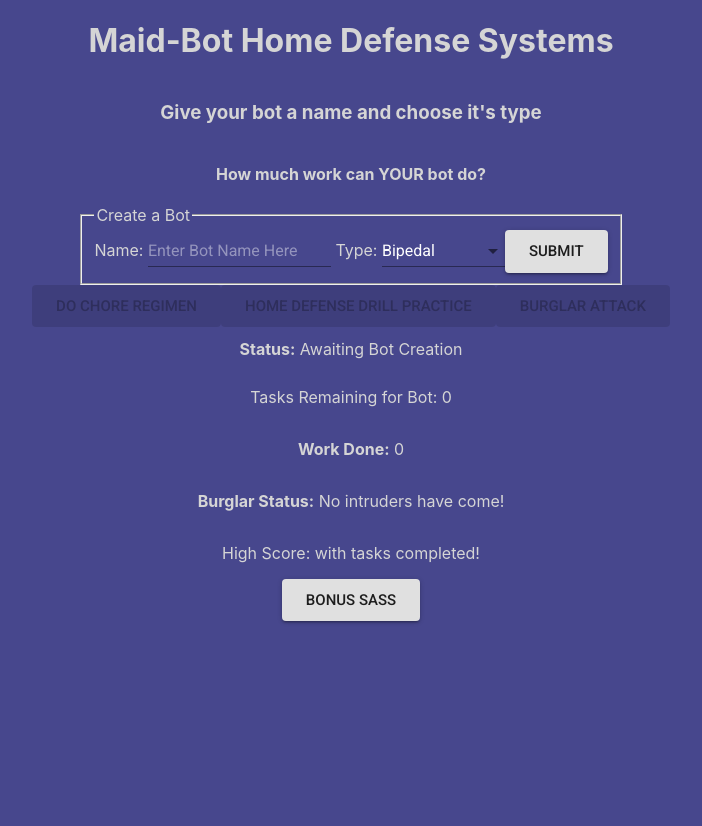
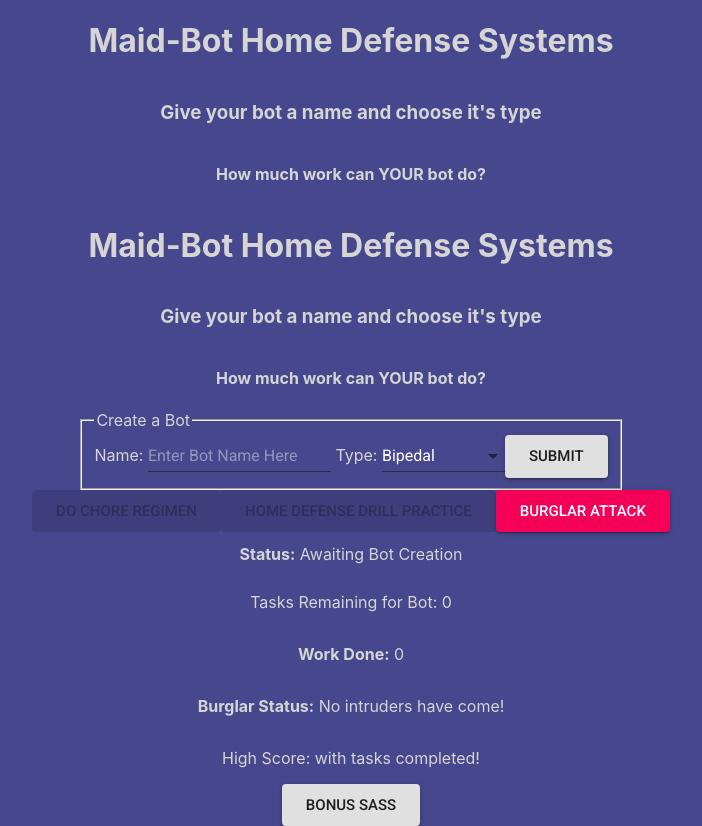
Before and after one commit to dashinja/maid-bot, a React (Create React App) app in the folder client/: page / in a window 1280 px wide. Shown: the whole page, without its empty margins (289-991 px from the left). Before the commit the page ends 800 px from the top, so only its background shows below. Built offline with nearby package versions, Linux system fonts and the light colour scheme; no server answers.

Commit message:
Excise App.js info to make a CreateForm && Button Panel

```diff
--- a/client/src/App.js
+++ b/client/src/App.js
@@ -1,20 +1,19 @@
 import React, { Component } from 'react'
 import './App.css'
-import ActionButton from './Components/ActionButton'
+// import ActionButton from './Components/ActionButton'
 import axios from 'axios'
 import { Destroyer } from './bots'
 import { Task, Pattern } from './patterns'
-import Banner from './Components/Banner'
-import ScoreBanner from './Components/ScoreBanner'
 import Grid from '@material-ui/core/Grid'
-import Input from '@material-ui/core/Input'
-import Select from '@material-ui/core/Select'
-import Button from '@material-ui/core/Button'
-import TaskBanner from './Components/TaskBanner'
+// import Input from '@material-ui/core/Input'
+// import Select from '@material-ui/core/Select'
+// import Button from '@material-ui/core/Button'
 import Burglar from './burglar'
 import { choreSequence, createValidation, speak, defenseVoice } from './helpers'
 import { CONSTANTS } from './constants'
 import InfoPanel from './Components/InfoPanel'
+import ButtonPanel from './Components/ButtonPanel'
+import CreateForm from './Components/CreateForm'
 
 let createdBots = []
 
@@ -437,85 +436,30 @@ class App extends Component {
           <h4>How much work can YOUR bot do?</h4>
         </Grid>
 
-        <Grid container justify="center">
-          <form onSubmit={this.createBot}>
-            <fieldset>
-              <legend>Create a Bot</legend>
-              <label>
-                <span>Name: </span>
-                <Input
-                  name="botName"
-                  type="text"
-                  value={this.state.botName}
-                  onChange={this.handleInputChange}
-                  placeholder="Enter Bot Name Here"
-                  classes={{ input: 'white-text' }}
-                />
-                <span> Type: </span>
-              </label>
+        <CreateForm
+          onSubmit={this.createBot}
+          botName={this.state.botName}
+          botType={this.state.botType}
+          handleInputChange={this.handleInputChange}
+        />
 
-              <Select
-                name="botType"
-                type="select"
-                id="botType"
-                selected={this.state.botType}
-                onChange={this.handleInputChange}
-                value={this.state.botType}
-                native={true}
-                variant="filled"
-                classes={{ filled: 'white-text' }}
-              >
-                <option value="Unipedal">Unipedal</option>
-                <option value="Bipedal">Bipedal</option>
-                <option value="Quadrupedal">Quadrupedal</option>
-                <option value="Arachnid">Arachnid</option>
-                <option value="Radial">Radial</option>
-                <option value="Aeronautical">Aeronautical</option>
-              </Select>
+        <ButtonPanel
+          formSubmit={this.createBot}
+          botName={this.state.botName}
+          botType={this.state.botType}
+          handleInputChange={this.handleInputChange}
+          doChores={this.doChores}
+          isDisabledChore={this.state.isDisabledChore}
+          drillPractice={this.drillPractice}
+          isDisabledDrill={this.state.isDisabledDrill}
+          burglarDefense={this.burglarDefense}
+          isDisabledBurglar={this.isDisabledBurglar}
+        />
 
-              <Button type="submit" variant="contained" size="large">
-                Submit
-              </Button>
-            </fieldset>
-          </form>
-        </Grid>
-
-        <Grid container justify="center">
-          <ActionButton
-            text="Do Chore Regimen"
-            name="N/A"
-            onClick={this.doChores}
-            disabled={this.state.isDisabledChore}
-            color="secondary"
-            size="large"
-            classes={{ disabled: 'light-grey' }}
-            variant="contained"
-          />
-
-          <ActionButton
-            text="Home Defense Drill Practice"
-            name="N/A"
-            onClick={this.drillPractice}
-            disabled={this.state.isDisabledDrill}
-            color="primary"
-            size="large"
-          />
-
-          <ActionButton
-            text="Burglar Attack"
-            name="N/A"
-            onClick={this.burglarDefense}
-            disabled={this.state.isDisabledBurglar}
-            color="secondary"
-            size="large"
-          />
-        </Grid>
-
-        {/* Status Components */}
         <InfoPanel
-          currentTask = {this.state.currentTask}
-          semiPermaName = {this.state.semiPermaName}
-          nextTask = {this.state.nextTask}
+          currentTask={this.state.currentTask}
+          semiPermaName={this.state.semiPermaName}
+          nextTask={this.state.nextTask}
           progressInterval={this.state.progressInterval}
           winner={this.state.winner}
           score={this.state.score}
--- /dev/null
+++ b/client/src/Components/ButtonPanel/ActionButton.js
@@ -0,0 +1,20 @@
+import React from 'react'
+import Button from '@material-ui/core/Button'
+
+function ActionButton(props) {
+  return (
+      <Button
+        type="button"
+        name={props.name}
+        onClick={props.onClick}
+        disabled={props.disabled}
+        color={props.color}
+        variant="contained"
+        size={props.size}
+      >
+        {props.text}
+      </Button>
+  )
+}
+
+export default ActionButton
--- /dev/null
+++ b/client/src/Components/ButtonPanel/index.js
@@ -0,0 +1,39 @@
+import React from 'react'
+import ActionButton from './ActionButton'
+import Grid from '@material-ui/core/Grid'
+
+
+export default function ButtonPanel(props) {
+  return (
+      <Grid container justify="center">
+        <ActionButton
+          text="Do Chore Regimen"
+          name="N/A"
+          onClick={props.doChores}
+          disabled={props.isDisabledChore}
+          color="secondary"
+          size="large"
+          classes={{ disabled: 'light-grey' }}
+          variant="contained"
+        />
+
+        <ActionButton
+          text="Home Defense Drill Practice"
+          name="N/A"
+          onClick={props.drillPractice}
+          disabled={props.isDisabledDrill}
+          color="primary"
+          size="large"
+        />
+
+        <ActionButton
+          text="Burglar Attack"
+          name="N/A"
+          onClick={props.burglarDefense}
+          disabled={props.isDisabledBurglar}
+          color="secondary"
+          size="large"
+        />
+      </Grid>
+  )
+}
--- /dev/null
+++ b/client/src/Components/CreateForm/index.js
@@ -0,0 +1,64 @@
+import React from 'react'
+import Grid from '@material-ui/core/Grid'
+import Input from '@material-ui/core/Input'
+import Select from '@material-ui/core/Select'
+import Button from '@material-ui/core/Button'
+
+export default function CreateForm(props) {
+  return (
+    <div>
+      <Grid container justify="center">
+        <h1>Maid-Bot Home Defense Systems</h1>
+      </Grid>
+      <Grid container justify="center">
+        <h3>Give your bot a name and choose it's type</h3>
+      </Grid>
+      <Grid container justify="center">
+        <h4>How much work can YOUR bot do?</h4>
+      </Grid>
+
+      <Grid container justify="center">
+        <form onSubmit={props.onSubmit}>
+          <fieldset>
+            <legend>Create a Bot</legend>
+            <label>
+              <span>Name: </span>
+              <Input
+                name="botName"
+                type="text"
+                value={props.botName}
+                onChange={props.handleInputChange}
+                placeholder="Enter Bot Name Here"
+                classes={{ input: 'white-text' }}
+              />
+              <span> Type: </span>
+            </label>
+
+            <Select
+              name="botType"
+              type="select"
+              id="botType"
+              selected={props.botType}
+              onChange={props.handleInputChange}
+              value={props.botType}
+              native={true}
+              variant="filled"
+              classes={{ filled: 'white-text' }}
+            >
+              <option value="Unipedal">Unipedal</option>
+              <option value="Bipedal">Bipedal</option>
+              <option value="Quadrupedal">Quadrupedal</option>
+              <option value="Arachnid">Arachnid</option>
+              <option value="Radial">Radial</option>
+              <option value="Aeronautical">Aeronautical</option>
+            </Select>
+
+            <Button type="submit" variant="contained" size="large">
+              Submit
+            </Button>
+          </fieldset>
+        </form>
+      </Grid>
+    </div>
+  )
+}
```
